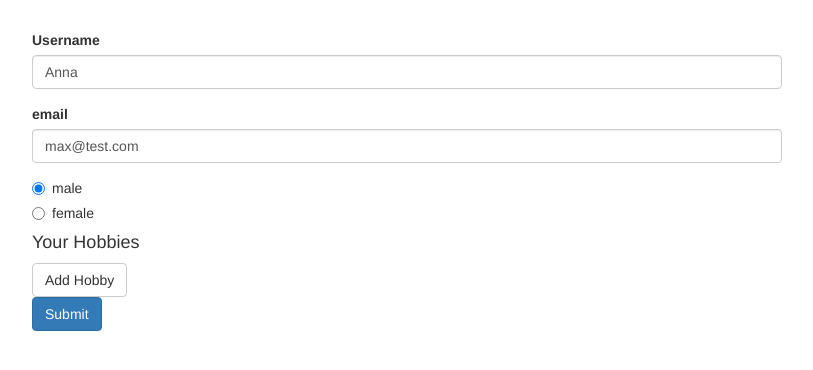
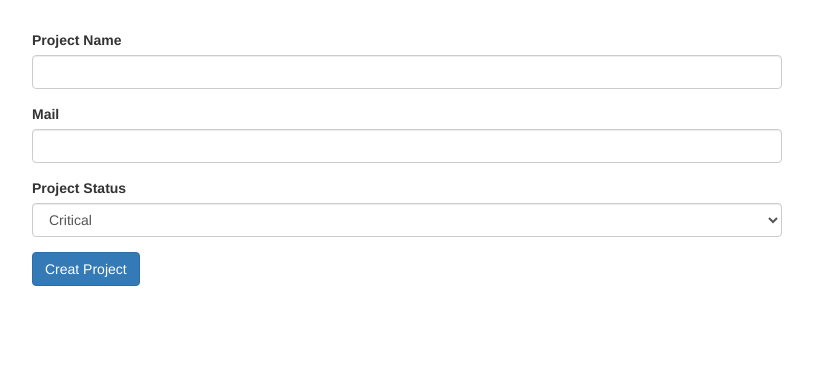
Before and after one commit to towficaziz/forms-reactive, an Angular app: page / in a window 1280 px wide. Shown: the top 370 px of the page, without its empty margins (233-1046 px from the left). Built offline with nearby package versions, Linux system fonts and the light colour scheme.

Commit message:
Solve the Reactive Forms Assinment. 217-14m

```diff
--- a/src/app/app.component.html
+++ b/src/app/app.component.html
@@ -1,7 +1,7 @@
 <div class="container">
   <div class="row">
     <div class="col-xs-12 col-sm-10 col-md-8 col-sm-offset-1 col-md-offset-2">
-      <form [formGroup]="signupForm" (ngSubmit)="onSubmit()">
+      <!-- <form [formGroup]="signupForm" (ngSubmit)="onSubmit()">
         <div formGroupName="userData">
           <div class="form-group">
             <label for="username">Username</label>
@@ -58,6 +58,38 @@
             *ngIf="!signupForm.valid && signupForm.touched"
             class="help-block"> Please enter a valid data!</span>
         <button class="btn btn-primary" type="submit">Submit</button>
+      </form> -->
+
+      <!-- // Assignment from here: -->
+      <form [formGroup]="projectForm" (ngSubmit)="onSaveProject()">
+        <div class="form-group">
+          <label for="name">Project Name</label>
+          <input
+          type="text"
+          id="name"
+          formControlName="projectName"
+          class="form-control">
+        </div>
+        <div class="form-group">
+          <label for="email">Mail</label>
+          <input
+          type="email"
+          id="email"
+          formControlName="email"
+          class="form-control">
+        </div>
+        <div class="form-group">
+          <label for="status">Project Status</label>
+          <select
+          id="status"
+          formControlName="projectStatus"
+          class="form-control">
+            <option value="stable">Stable</option>
+            <option value="critical">Critical</option>
+            <option value="finished">Finished</option>
+          </select>
+        </div>
+        <button class="btn btn-primary">Creat Project</button>
       </form>
     </div>
   </div>
--- a/src/app/app.component.ts
+++ b/src/app/app.component.ts
@@ -1,6 +1,7 @@
 import { Component, OnInit } from '@angular/core';
 import { FormArray, FormBuilder, FormControl, FormGroup, Validators } from '@angular/forms';
 import { Observable } from 'rxjs';
+import { CustomValidators } from './custom-validators';
 
 @Component({
   selector: 'app-root',
@@ -8,72 +9,91 @@ import { Observable } from 'rxjs';
   styleUrls: ['./app.component.css']
 })
 export class AppComponent implements OnInit{
-  genders = ['male', 'female'];
-  signupForm: FormGroup;
-  forbiddenUsernames = ['Chris', 'Anna'];
+  // genders = ['male', 'female'];
+  // signupForm: FormGroup;
+  // forbiddenUsernames = ['Chris', 'Anna'];
 
-  constructor(private formBuilder: FormBuilder){}
+  // constructor(private formBuilder: FormBuilder){}
 
 
+  // ngOnInit() {
+  //   this.signupForm = new FormGroup({
+  //     'userData' : new FormGroup({
+  //     'username': new FormControl(null, [Validators.required, this.forbiddenNames.bind(this)]),
+  //     'email': new FormControl(null, [Validators.required, Validators.email], this.forbiddenEmails)
+  //   }),
+  //     'gender': new FormControl('male'),
+  //     'hobbies': new FormArray([])
+  //   });
+  //   // this.signupForm.valueChanges.subscribe(
+  //   //   (value) => console.log(value)
+  //   // );
+  //   this.signupForm.statusChanges.subscribe(
+  //     (status) => console.log(status)
+  //   );
+  //   this.signupForm.setValue({
+  //     'userData': {
+  //       'username': 'Max',
+  //       'email': 'max@test.com'
+  //     },
+  //     'gender': 'male',
+  //     'hobbies': []
+  //   });
+  //   this.signupForm.patchValue({
+  //     'userData': {
+  //       'username': 'Anna'
+  //     }
+  //   })
+  // }
+  // onSubmit(){
+  //   console.log(this.signupForm);
+  //   this.signupForm.reset();
+  // }
+
+  // get controls() {
+  //   return (this.signupForm.get('hobbies') as FormArray).controls;
+  // }
+  // onAddHobby(){
+  //   const control = new FormControl(null, Validators.required);
+  //   (<FormArray>this.signupForm.get('hobbies')).push(control);
+  // }
+
+  // forbiddenNames(control: FormControl): {[s: string] : boolean}{
+  //   if(this.forbiddenUsernames.indexOf(control.value) !== -1){
+  //     return {'nameIsForbidden': true};
+  //   }
+  //   return null;
+  // }
+
+  // forbiddenEmails(control: FormControl): Promise<any> | Observable<any>  {
+  //   const promise = new Promise<any>((resolve, reject) => {
+  //     setTimeout(() => {
+  //       if(control.value === 'test@test.com'){
+  //         resolve({'emailIsForbidden': true});
+  //       } else {
+  //         resolve(null);
+  //       }
+  //     }, 1500);
+  //   });
+  //   return promise;
+  // }
+
+  // Assignment from here:
+
+  projectForm: FormGroup;
+
   ngOnInit() {
-    this.signupForm = new FormGroup({
-      'userData' : new FormGroup({
-      'username': new FormControl(null, [Validators.required, this.forbiddenNames.bind(this)]),
-      'email': new FormControl(null, [Validators.required, Validators.email], this.forbiddenEmails)
-    }),
-      'gender': new FormControl('male'),
-      'hobbies': new FormArray([])
-    });
-    // this.signupForm.valueChanges.subscribe(
-    //   (value) => console.log(value)
-    // );
-    this.signupForm.statusChanges.subscribe(
-      (status) => console.log(status)
-    );
-    this.signupForm.setValue({
-      'userData': {
-        'username': 'Max',
-        'email': 'max@test.com'
-      },
-      'gender': 'male',
-      'hobbies': []
-    });
-    this.signupForm.patchValue({
-      'userData': {
-        'username': 'Anna'
-      }
+    this.projectForm = new FormGroup({
+      'projectName': new FormControl(null, [Validators.required,
+        CustomValidators.invalidProjectName],
+        CustomValidators.asyncInvalidProjectName),
+      'email': new FormControl(null, [Validators.required, Validators.email]),
+      'projectStatus': new FormControl('critical'),
     })
   }
-  onSubmit(){
-    console.log(this.signupForm);
-    this.signupForm.reset();
+
+  onSaveProject(){
+    console.log(this.projectForm.value);
   }
 
-  get controls() {
-    return (this.signupForm.get('hobbies') as FormArray).controls;
-  }
-  onAddHobby(){
-    const control = new FormControl(null, Validators.required);
-    (<FormArray>this.signupForm.get('hobbies')).push(control);
-  }
-
-  forbiddenNames(control: FormControl): {[s: string] : boolean}{
-    if(this.forbiddenUsernames.indexOf(control.value) !== -1){
-      return {'nameIsForbidden': true};
-    }
-    return null;
-  }
-
-  forbiddenEmails(control: FormControl): Promise<any> | Observable<any>  {
-    const promise = new Promise<any>((resolve, reject) => {
-      setTimeout(() => {
-        if(control.value === 'test@test.com'){
-          resolve({'emailIsForbidden': true});
-        } else {
-          resolve(null);
-        }
-      }, 1500);
-    });
-    return promise;
-  }
 }
--- /dev/null
+++ b/src/app/custom-validators.ts
@@ -0,0 +1,24 @@
+import { FormControl } from "@angular/forms";
+import { Observable } from "rxjs/Observable";
+
+export class CustomValidators{
+  static invalidProjectName(control: FormControl): {[s: string]: boolean}{
+    if(control.value === 'Test'){
+      return {'invalidProjectName': true};
+    }
+    return null;
+  }
+
+  static asyncInvalidProjectName(control: FormControl): Promise<any> | Observable<any> {
+    const promise = new Promise((resolve, reject) =>{
+      setTimeout(() => {
+        if(control.value === 'Testproject'){
+          resolve({'invalidProjectName': true});
+        } else{
+          resolve(null);
+        }
+      }, 2000);
+    })
+    return promise;
+  }
+}
```
